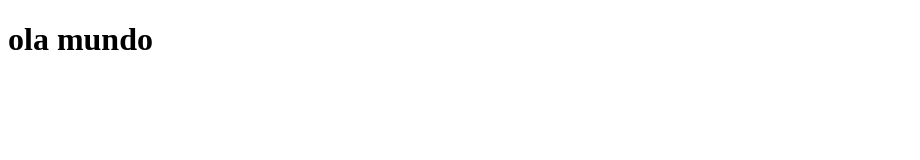
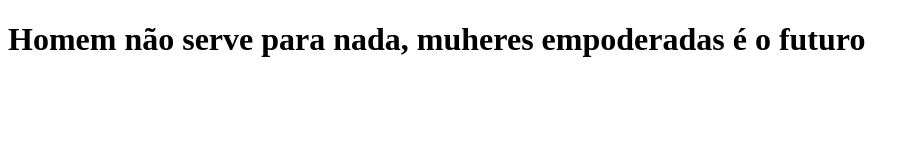
Before and after one commit to mauriciobomfim12/novoprojeto, a website: page index.html in a window 1280 px wide. Shown: the whole page, without its empty margins (0-920 px from the left). Drawn offline with Linux system fonts and the light colour scheme.

Commit message:
f commit

```diff
--- a/index.html
+++ b/index.html
@@ -10,7 +10,7 @@
     </head>
     <body>
 
-        <h1>ola mundo</h1>
+        <h1>Homem não serve para nada, muheres empoderadas é o futuro</h1>
 
         <script src="./public/index.js"></script>
     </body>
```
